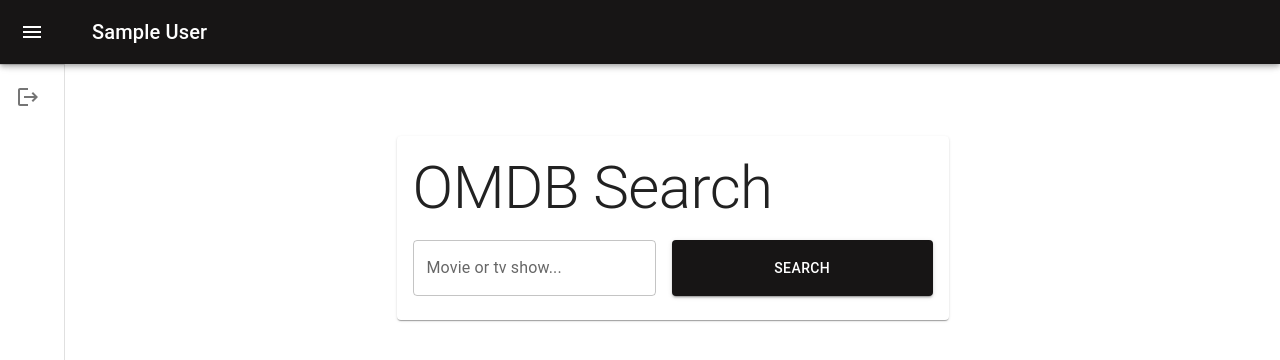
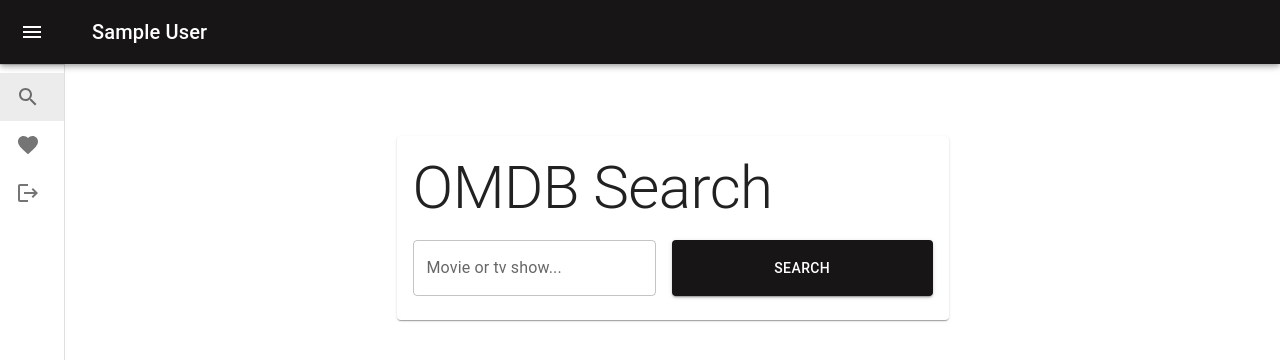
Before and after one commit to willmasterwill/movie-app, a React (Create React App) app: page /search in a window 1280 px wide. Shown: the top 360 px of the page. Built offline with nearby package versions, Linux system fonts and the light colour scheme; sample sign-in values are in the browser's storage; a small style sheet from the web is missing.

Commit message:
Reto 2: done!

```diff
--- a/src/layouts/MainLayout/index.js
+++ b/src/layouts/MainLayout/index.js
@@ -1,7 +1,7 @@
 import { useState, useContext } from "react";
 import { AuthContext } from "../../context/AuthContext";
 import { styled, useTheme } from "@mui/material/styles";
-import { Outlet, Navigate } from "react-router-dom";
+import { Outlet, Navigate, useNavigate } from "react-router-dom";
 import {
 	Box,
 	Toolbar,
@@ -21,6 +21,8 @@
 import ChevronLeftIcon from "@mui/icons-material/ChevronLeft";
 import ChevronRightIcon from "@mui/icons-material/ChevronRight";
 import LogoutIcon from "@mui/icons-material/Logout";
+import SearchIcon from "@mui/icons-material/Search";
+import FavoriteIcon from "@mui/icons-material/Favorite";
 
 const drawerWidth = 240;
 
@@ -89,7 +91,26 @@
 	}),
 }));
 
+const DrawerButton = ({ text, icon, action }) => {
+	const pathname = window.location.pathname.replace("/", "");
+	const isSelected = pathname === text.toLowerCase();
+	return (
+		<ListItem
+			selected={isSelected}
+			key={text}
+			disablePadding
+			sx={{ display: "block" }}
+		>
+			<ListItemButton onClick={action}>
+				<ListItemIcon>{icon}</ListItemIcon>
+				<ListItemText primary={text} />
+			</ListItemButton>
+		</ListItem>
+	);
+};
+
 const MainLayout = () => {
+	const history = useNavigate();
 	const { user, logout, isAuth } = useContext(AuthContext);
 
 	const theme = useTheme();
@@ -125,6 +146,9 @@
 			</AppBar>
 			<Drawer variant="permanent" open={open}>
 				<DrawerHeader>
+					<Typography variant="h4" color="green">
+						MovieApp
+					</Typography>
 					<IconButton onClick={handleDrawer}>
 						{theme.direction === "rtl" ? (
 							<ChevronRightIcon />
@@ -135,14 +159,24 @@
 				</DrawerHeader>
 				<Divider />
 				<List>
-          <ListItem key={"logout"} disablePadding sx={{ display: "block" }}>
-            <ListItemButton onClick={logout}>
-              <ListItemIcon>
-                <LogoutIcon />
-              </ListItemIcon>
-              <ListItemText primary={"logout"} />
-            </ListItemButton>
-          </ListItem>
+					{/* Search */}
+					<DrawerButton
+						icon={<SearchIcon />}
+						text="Search"
+						action={() => history("/search")}
+					/>
+					{/* Favorite */}
+					<DrawerButton
+						icon={<FavoriteIcon />}
+						text="Favorite"
+						action={() => history("/favorite")}
+					/>
+					{/* Logout */}
+					<DrawerButton
+						icon={<LogoutIcon />}
+						text="Logout"
+						action={logout}
+					/>
 				</List>
 			</Drawer>
 			<Box component="main" sx={{ flexGrow: 1, p: 3 }}>
```
Lines whose indentation alone changed are shown as unchanged.
